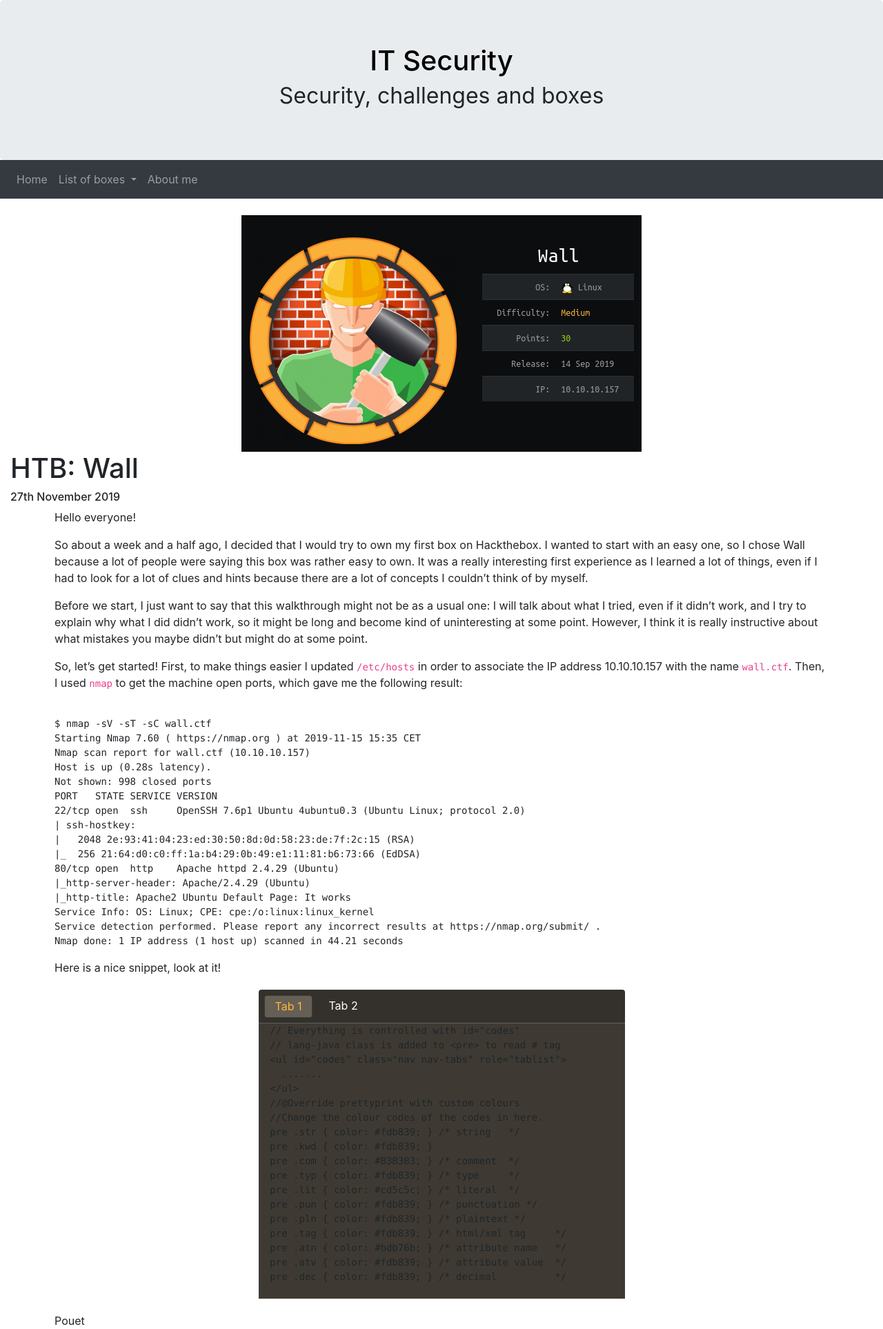
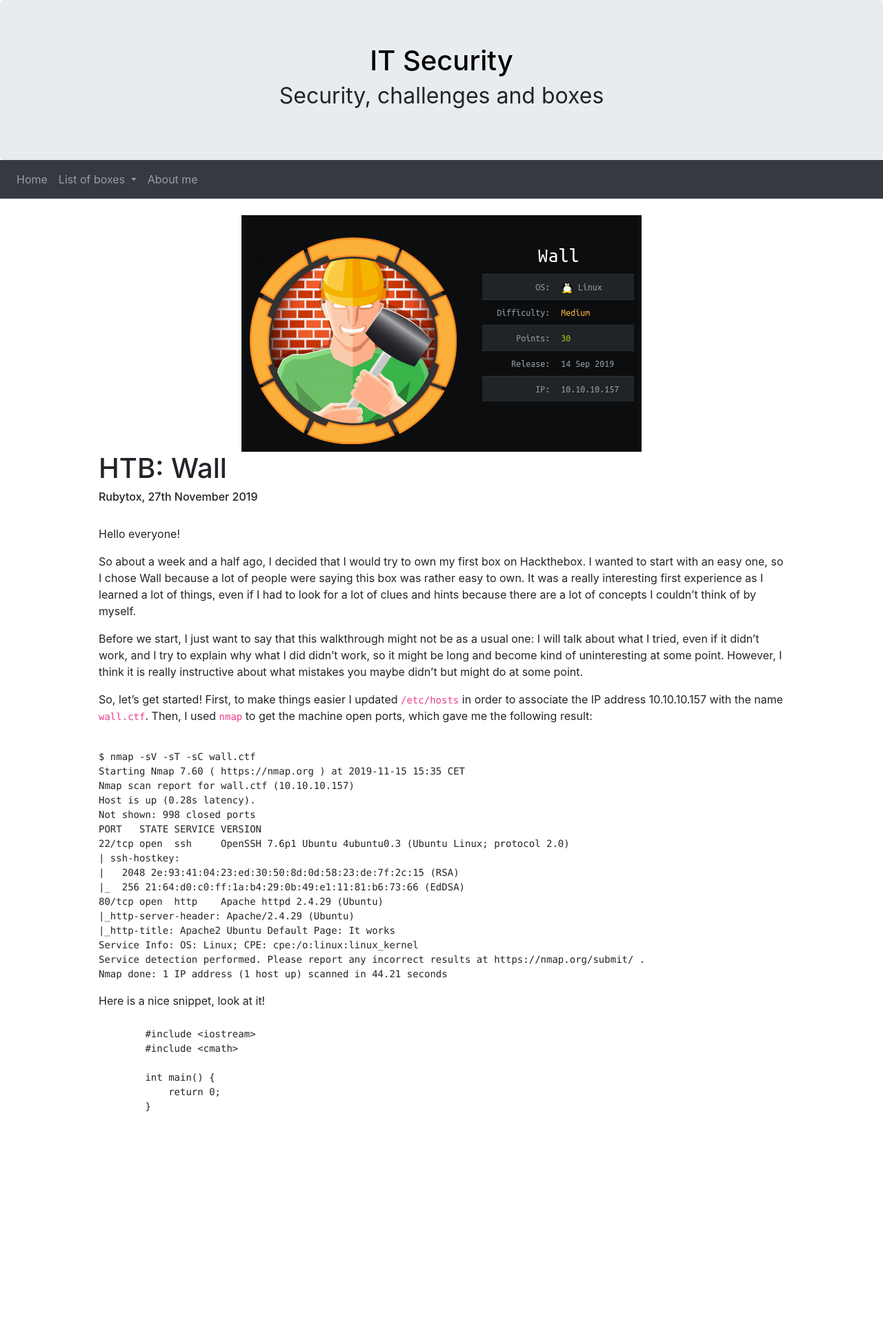
Before and after one commit to Rubytox/Rubytox.github.io, a Jekyll site: the page built from pages/HTB/Wall.html, in a window 1280 px wide. Shown: the whole page at 69% size. Built offline with Jekyll 4.4.1, drawn with Linux system fonts in a browser that asks for light colours; after the commit the page ends 1652 px from its top, so only the background shows below that.

Commit message:
I like the style better now!

```diff
--- a/_layouts/default.html
+++ b/_layouts/default.html
@@ -7,8 +7,10 @@
 
         <!-- Bootstrap CSS -->
         <link rel="stylesheet" href="https://stackpath.bootstrapcdn.com/bootstrap/4.4.1/css/bootstrap.min.css" integrity="sha384-Vkoo8x4CGsO3+Hhxv8T/Q5PaXtkKtu6ug5TOeNV6gBiFeWPGFN9MuhOf23Q9Ifjh" crossorigin="anonymous">
+
+        <script src="https://cdn.jsdelivr.net/gh/google/code-prettify@master/loader/run_prettify.js?skin=desert"></script>
+
         <link rel="stylesheet" href="/style/default_style.css" />
-        <link rel="stylesheet" href="/style/codebox.css" />
 
         <title>{{ page.title }}</title>
     </head>
--- a/_layouts/htb_box.html
+++ b/_layouts/htb_box.html
@@ -3,11 +3,13 @@
 title: {{ page.title }}
 ---
 
-<div class="col-md-12">
+<div class="col-md-12" style="margin: auto; width: 80%">
     <br/>
     <img src="../../img/{{ page.code }}/banner.png" alt="Banner" class="center" />
     <h1>{{ page.title }}</h1>
-    <h6>{{ page.date }}</h6>
-</div>
+    <h6>{{ page.author | capitalize }}, {{ page.date }}</h6>
+    <br />
 
 {{ content }}
+
+</div>
--- a/pages/HTB/Wall.html
+++ b/pages/HTB/Wall.html
@@ -3,8 +3,8 @@
 title: "HTB: Wall"
 code: htb_wall
 date: "27th November 2019"
+author: rubytox
 ---
-<div class="col-md-12" style="width: 90%; margin: auto">
     <p>Hello everyone!</p>
 
     <p>So about a week and a half ago, I decided that I would try to own my first box on Hackthebox.
@@ -38,42 +38,11 @@
 </code></pre>
 
     <p>Here is a nice snippet, look at it!</p>
-    <div id="wrapper" class="col-md-6">
-        <!-- Nav tabs -->
-        <ul id="codes" class="nav nav-tabs" role="tablist">
-            <li role="presentation" class="active">
-                <a href="#tab-1-content" aria-controls="home" role="tab" data-toggle="tab">Tab 1</a></li>
-            <li role="presentation">
-                <a href="#tab-2-content" aria-controls="profile" role="tab" data-toggle="tab">Tab 2</a
-            </li>
-        </ul>
+    <pre class="prettyprint">
+        #include &lt;iostream&gt;
+        #include &lt;cmath&gt;
 
-        <!-- Tab panes -->
-        <div class="tab-content">
-            <div role="tabpanel" class="tab-pane active" id="tab-1-content">
-    <pre class="prettyprint linenums lang-java">
-  // Everything is controlled with id="codes"
-  // lang-java class is added to &lt;pre&gt; to read # tag
-  &lt;ul id="codes" class="nav nav-tabs" role="tablist"&gt;
-    .......
-  &lt;/ul&gt;
-  //@Override prettyprint with custom colours
-  //Change the colour codes of the codes in here.
-  pre .str { color: #fdb839; } /* string   */
-  pre .kwd { color: #fdb839; }
-  pre .com { color: #B3B3B3; } /* comment  */
-  pre .typ { color: #fdb839; } /* type     */
-  pre .lit { color: #cd5c5c; } /* literal  */
-  pre .pun { color: #fdb839; } /* punctuation */
-  pre .pln { color: #fdb839; } /* plaintext */
-  pre .tag { color: #fdb839; } /* html/xml tag     */
-  pre .atn { color: #bdb76b; } /* attribute name   */
-  pre .atv { color: #fdb839; } /* attribute value  */
-  pre .dec { color: #fdb839; } /* decimal          */
+        int main() {
+            return 0;
+        }
     </pre>
-        </div>
-    </div>
-
-    </div>
-    Pouet
-</div>
--- a/style/codebox.css
+++ /dev/null
@@ -1,88 +0,0 @@
-#wrapper{
-  margin: 20px auto;
-}
-#codes{
-  border-bottom: 1px solid #5F5F5F;
-  background-color: #34312c;
-  border-top-right-radius: 4px;
-  border-top-left-radius: 4px;
-}
-#codes>li {
-  padding: 8px 0px 8px 8px;
-}
-#codes>li>a {
-  position: relative;
-  display: block;
-  padding: 3px 15px;
-  border-radius: 4px;
-  color: #fefdf9;
-  cursor: pointer !important;
-}
-#codes>li>a:active,
-#codes>li>a:focus,
-#codes>li>a:hover,
-#codes>li.active>a,
-#codes>li.active>a:focus,
-#codes>li.active>a:hover{
-  position: relative;
-  display: block;
-  padding: 3px 15px;
-  border-radius: 4px;
-  color: #fdb839;
-  cursor: default;
-  background-color: #655F56;
-  border: 1px solid #3e3a33;
-  border-bottom-color: transparent;
-}
-/*Override prettify design*/
-pre, code{
-  white-space: pre;
-  border: 0 !important;
-  border-top-left-radius: 0;
-  border-top-right-radius: 0;
-}
-/* UXCam scheme for google prettify*/
-pre.prettyprint { display: block; background-color: #3e3a33;}
-pre .nocode { background-color: none; color: #000; }
-pre .str { color: #fdb839; } /* string */
-pre .kwd { color: #fdb839; }
-pre .com { color: #B3B3B3; } /* commen */
-pre .typ { color: #fdb839; } /* type */
-pre .lit { color: #cd5c5c; } /* literal */
-pre .pun { color: #fff; }    /* punctuation */
-pre .pln { color: #fdb839; }    /* plaintext */
-pre .tag { color: #fdb839; } /* html/xml tag */
-pre .atn { color: #bdb76b; } /* attribute name */
-pre .atv { color: #fdb839; } /* attribute value */
-pre .dec { color: #fdb839; } /* decimal */
-
-/* Specify class=linenums on a pre to get line numbering */
-ol.linenums {
-  margin-top: 0;
-  margin-bottom: 0;
-  color: #AEAEAE;
-}
-/* IE indents via margin-left */
-li.L0,li.L1,li.L2,li.L3,li.L4,li.L5,li.L6,li.L7,li.L8 {
-  list-style-type: decimal !important;
-}
-/* Alternate shading for lines */
-li.L1,li.L3,li.L5,li.L7,li.L9 {
-  background-color: transparent !important;
-}
-.linenums li{
-  border-left: 1px solid #656565;
-}
-
-@media print {
-  pre .str, code .str { color: #060; }
-  pre .kwd, code .kwd { color: #006; }
-  pre .com, code .com { color: #600; }
-  pre .typ, code .typ { color: #404; }
-  pre .lit, code .lit { color: #044; }
-  pre .pun, code .pun { color: #440; }
-  pre .pln, code .pln { color: #000; }
-  pre .tag, code .tag { color: #006; }
-  pre .atn, code .atn { color: #404; }
-  pre .atv, code .atv { color: #060; }
-}
--- a/style/default_style.css
+++ b/style/default_style.css
@@ -4,3 +4,7 @@
     margin-right: auto;
     /* width: 50%; */
 }
+
+.prettyprint {
+    padding-top: 10px;
+}
```
